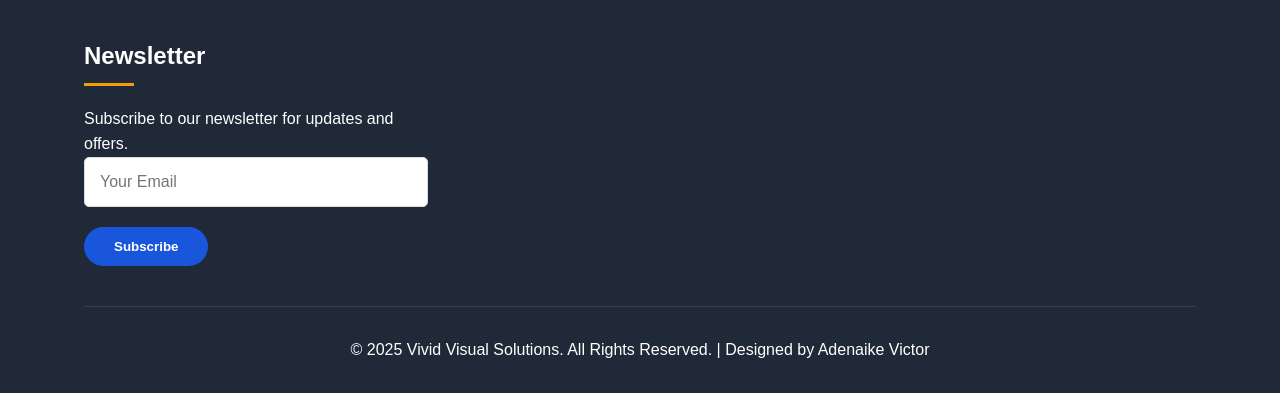
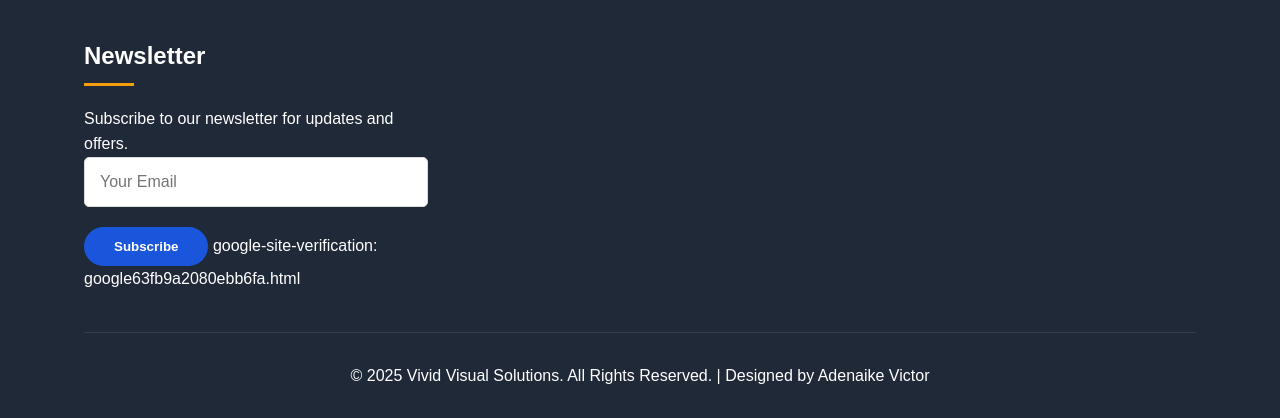
Before and after one commit to manzonian/Vivid-Visual-Solutions, a plain HTML site: page index.html in a window 1280 px wide. Shown: the part 4990-5408 px from the top of the page. Before the commit the page ends 5383 px from the top, so only its background shows below. Drawn offline with Linux system fonts and the light colour scheme.

Commit message:
Update index.html

```diff
--- a/index.html
+++ b/index.html
@@ -907,6 +907,7 @@
                             <input type="email" class="form-control" placeholder="Your Email" required>
                         </div>
                         <button type="submit" class="btn">Subscribe</button>
+                 google-site-verification: google63fb9a2080ebb6fa.html
                     </form>
                 </div>
             </div>
```
